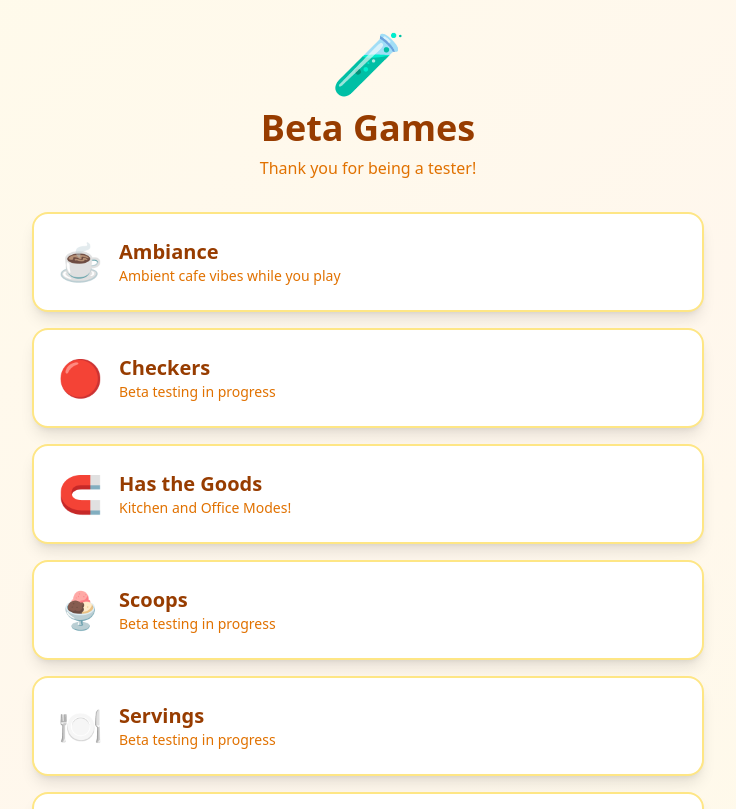
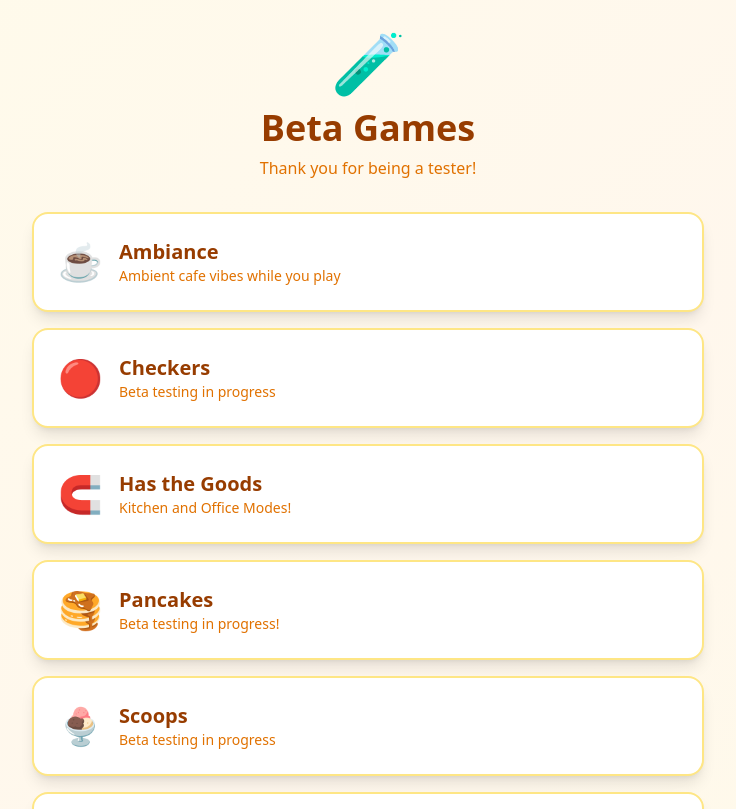
Before and after one commit to lauriegriddle/griddle-game, a Next.js app: page /beta in a window 1280 px wide. Shown: the top 809 px of the page, without its empty margins (272-1008 px from the left). Built offline with nearby package versions, Linux system fonts and the light colour scheme.

Commit message:
Add Pancakes to beta page

```diff
--- a/app/beta/page.js
+++ b/app/beta/page.js
@@ -17,6 +17,12 @@ export default function BetaGames() {
         href: "/goods",
         emoji: "🧲",
         description: "Kitchen and Office Modes!"
+    },
+    {
+      name: "Pancakes",
+      href: "/pancakes",
+      emoji: "🥞",
+      description: "Beta testing in progress!"
     },
     {
         name: "Scoops",
```
